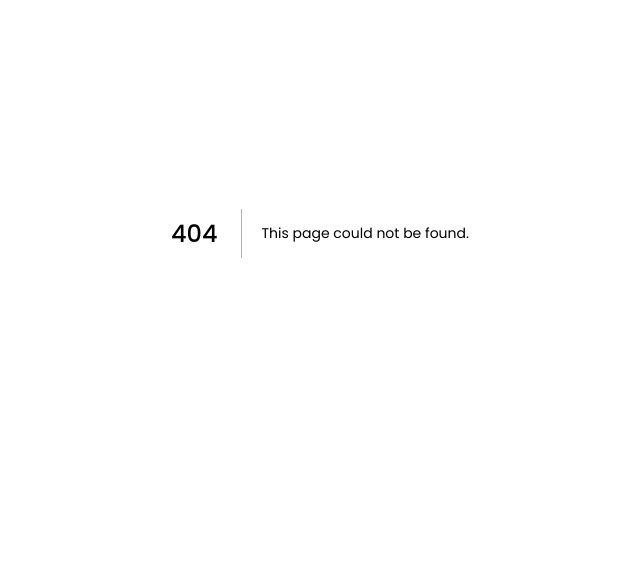
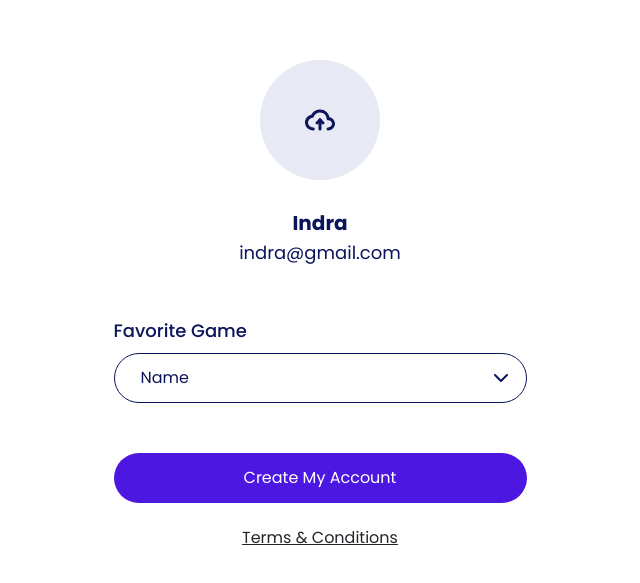
Before and after one commit to indrasz/storegg-nextjs, a Next.js app: page /sign-up-photo in a window 1280 px wide. Before the commit this address had no page. Shown: the part 167-750 px from the top of the page, without its empty margins (320-960 px from the left). Built offline with nearby package versions, Linux system fonts and the light colour scheme.

Commit message:
add sign up photo page

```diff
--- /dev/null
+++ b/pages/sign-up-photo/index.tsx
@@ -0,0 +1,68 @@
+import Image from "next/image";
+
+
+export default function SignUpPhoto() {
+    return (
+        <section className="sign-up-photo mx-auto pt-lg-227 pb-lg-227 pt-130 pb-50">
+            <div className="container mx-auto">
+                <form action="">
+                    <div className="form-input d-md-block d-flex flex-column">
+                        <div>
+                            <div className="mb-20">
+                                <div className="image-upload text-center">
+                                    <label htmlFor="avatar">
+                                        <Image src="/icon/upload.svg" width={120} height={120} alt="upload" />
+                                    </label>
+                                    <input
+                                        id="avatar"
+                                        type="file"
+                                        name="avatar"
+                                        accept="image/png, image/jpeg"
+                                    />
+                                </div>
+                            </div>
+                            <h2 className="fw-bold text-xl text-center color-palette-1 m-0">Indra</h2>
+                            <p className="text-lg text-center color-palette-1 m-0">indra@gmail.com</p>
+                            <div className="pt-50 pb-50">
+                                <label htmlFor="category" className="form-label text-lg fw-medium color-palette-1 mb-10">
+                                    Favorite
+                                    Game
+                                </label>
+                                <select
+                                    id="category"
+                                    name="category"
+                                    className="form-select d-block w-100 rounded-pill text-lg"
+                                    aria-label="Favorite Game"
+                                >
+                                    <option
+                                        selected
+                                    >
+                                        Name
+                                    </option>
+                                </select>
+                            </div>
+                        </div>
+
+                        <div className="button-group d-flex flex-column mx-auto">
+                            <button
+                                type="button"
+                                className="btn btn-create fw-medium text-lg text-white rounded-pill mb-16"
+                            >
+                                Create My Account
+                            </button>
+                            <a
+                                className="btn btn-tnc text-lg color-palette-1 text-decoration-underline pt-15"
+                                href="#"
+                                role="button"
+                            >
+                                Terms &
+                                Conditions
+
+                            </a>
+                        </div>
+                    </div>
+                </form>
+            </div>
+        </section>
+    );
+}
```
